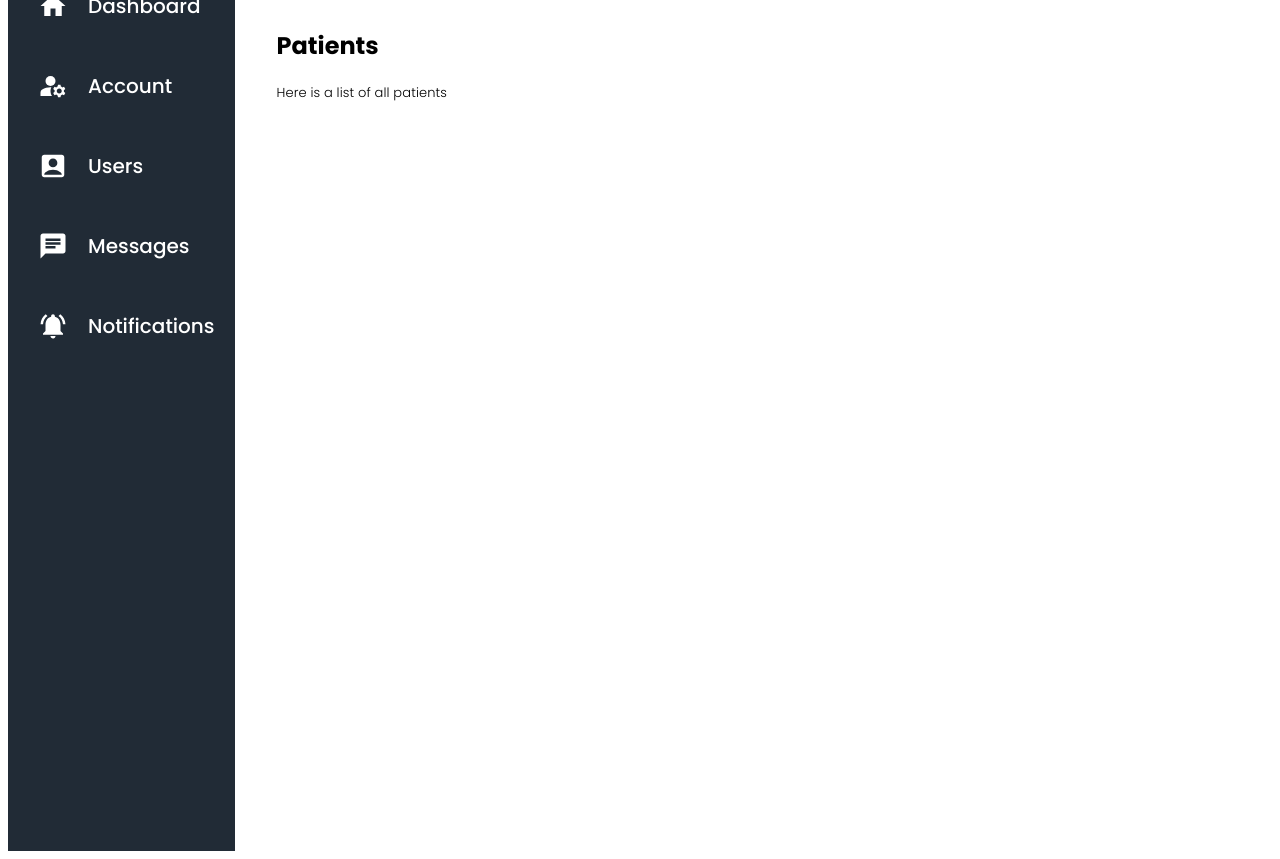
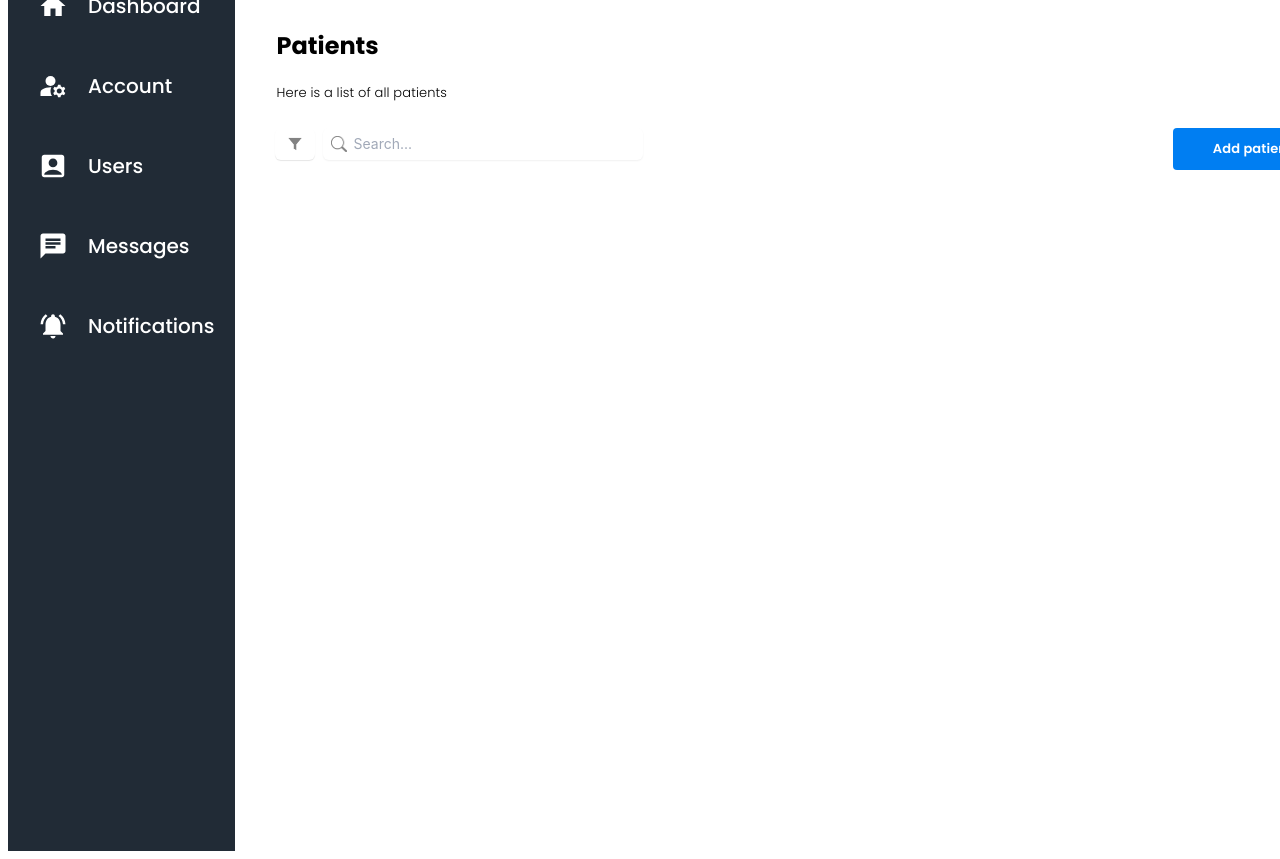
Before and after one commit to Dinithirathnayaka/Pharmacy-Tracking-System-Admin-Panel, a React (Create React App) app: page / in a window 1280 px wide. Shown: the part 1100-1959 px from the top of the page. Built offline with nearby package versions, Linux system fonts and the light colour scheme.

Commit message:
create search bar

```diff
--- a/src/Pages/Patientpage/UserPatient.css
+++ b/src/Pages/Patientpage/UserPatient.css
@@ -32,10 +32,32 @@
     letter-spacing: 0.01em;
 }
 
-.person p{
+.person .des{
     font-family: Poppins;
     font-size: 13px;
     font-weight: 300;
     line-height: 20px;
     letter-spacing: 0.01em;
 }
+
+.searchbar{
+    display: flex;
+    flex-direction: row;
+    margin-left: 20px;
+}
+
+.searchbar button{
+    width: 160px;
+    height: 42px;
+    background: #007EF2;
+    border-radius: 4px;
+    border: 0px;
+    font-family: Poppins;
+    font-size: 13px;
+    font-weight: 600;
+    line-height: 20px;
+    letter-spacing: 0.01em;
+    text-align: center;
+    color: #ffffff;
+    margin-left: 530px;
+}
--- a/src/Pages/Patientpage/UserPatient.jsx
+++ b/src/Pages/Patientpage/UserPatient.jsx
@@ -3,7 +3,7 @@ import './UserPatient.css'
 import Leftbar from '../../components/Leftbar/Leftbar';
 import Navbar from '../../components/Navbar/Navbar';
 import Userfeedtop from './userfeedtop';
-
+import Searchbar from '../../components/Searchbar/Searchbar';
 
 export default function UserPatient() {
     return (
@@ -16,7 +16,12 @@ export default function UserPatient() {
                   <Userfeedtop/>
                   <div className='person'>
                     <h2>Patients</h2>
-                    <p>Here is a list of all patients</p>
+                    <div className='des'>Here is a list of all patients</div>
+                  </div>
+                  <br/>
+                  <div className='searchbar'>
+                    <Searchbar/>
+                    <button>Add patient</button>
                   </div>
                 </div>
             </div>
--- /dev/null
+++ b/src/components/Searchbar/Searchbar.css
@@ -0,0 +1,54 @@
+.searchbar{
+    display: flex;
+    flex-direction: row;
+    height: 42px;
+}
+
+.filter{
+    display: flexbox;
+    height: 32px;
+    width: 40px;
+    border-radius: 6px;
+    box-shadow: 0px 2px 5px 0px #5960781A;
+    box-shadow: 0px 0px 0px 1px #464F6029;
+    box-shadow: 0px 1px 1px 0px #0000001A;
+}
+
+.filter img{
+    height: 16px;
+    width:16px;
+    margin-top: 8px;
+    margin-left: 12px;
+}
+
+.search{
+    display: flex;
+    flex-direction: row;
+    height: 32px;
+    width:320px;
+    border-radius: 6px;
+    box-shadow: 0px 0px 0px 1px #68718229;
+    box-shadow: 0px 1px 2px 0px #0000000F;
+    margin-left: 8px;
+    align-items: center;
+}
+
+.search img{
+    height:16px;
+    width:16px;
+    margin-left: 8px;
+    margin-right: 5px;
+}
+
+.search input{
+    border:0px;
+    width: 272px;
+    height: 20px;
+    font-family: Inter;
+    font-size: 14px;
+    font-weight: 400;
+    line-height: 20px;
+    letter-spacing: 0em;
+    text-align: left;
+    color: #A1A9B8;
+}
--- /dev/null
+++ b/src/components/Searchbar/Searchbar.jsx
@@ -0,0 +1,20 @@
+import React from 'react';
+import './Searchbar.css';
+
+export default function Searchbar(){
+    return(
+        <div className='searchbar'>
+
+            <div className='filter'>
+                <img src='./assets/filter.png'/>
+            </div>
+
+            <div className='search'>
+                <img src='./assets/search.png'/>
+                <input type='text' value="Search..."/>
+            </div>
+
+        </div>
+    )
+
+}
```
Also changed, not shown: public/assets/filter.png (added), public/assets/search.png (added).
